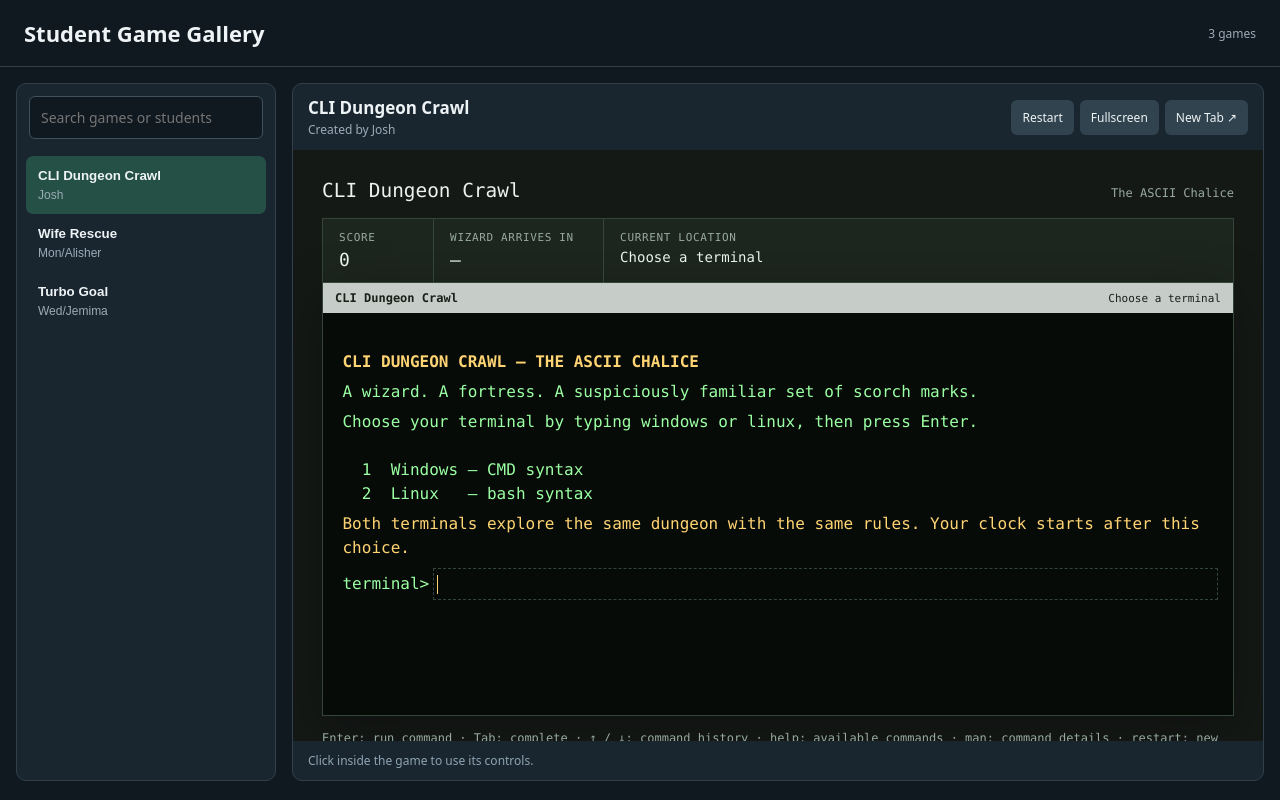
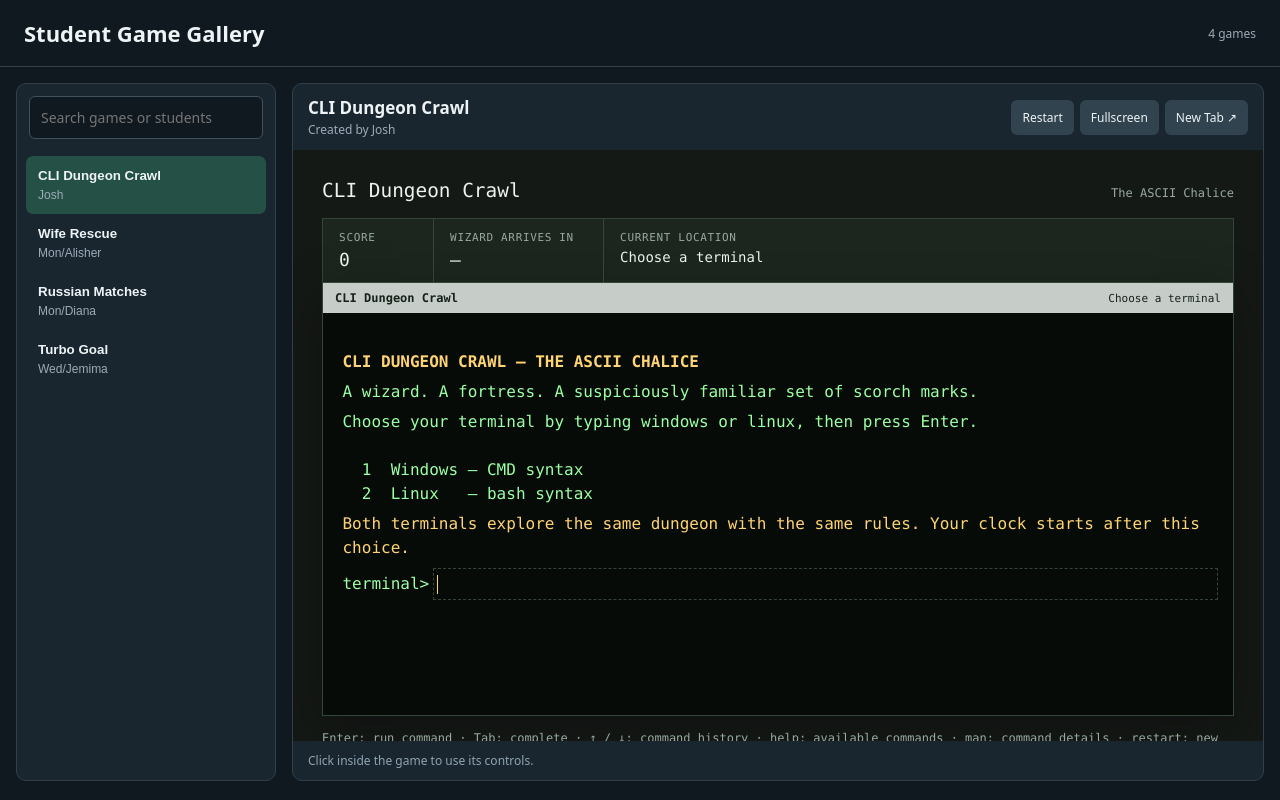
Before and after one commit to Josh-Teacher/ibm, a plain HTML site: page da/games/index.html in a window 1280 px wide. Drawn offline with Linux system fonts and the light colour scheme.

Commit message:
Update index.html

```diff
--- a/da/games/index.html
+++ b/da/games/index.html
@@ -220,7 +220,8 @@
   const GAME_FILES = [
     "Josh_CLI Dungeon Crawl.html",
     "wed/Jemima_Turbo Goal.html",
-    "mon/Alisher_Wife Rescue.html"
+    "mon/Alisher_Wife Rescue.html",
+    "mon/Diana_Russian Matches.html"
   ];
 
   const $ = id => document.getElementById(id);
```
